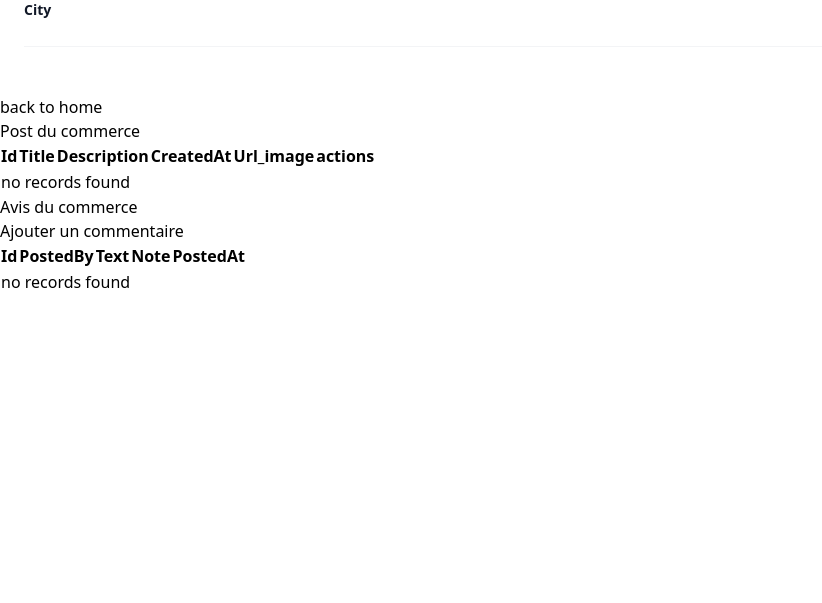
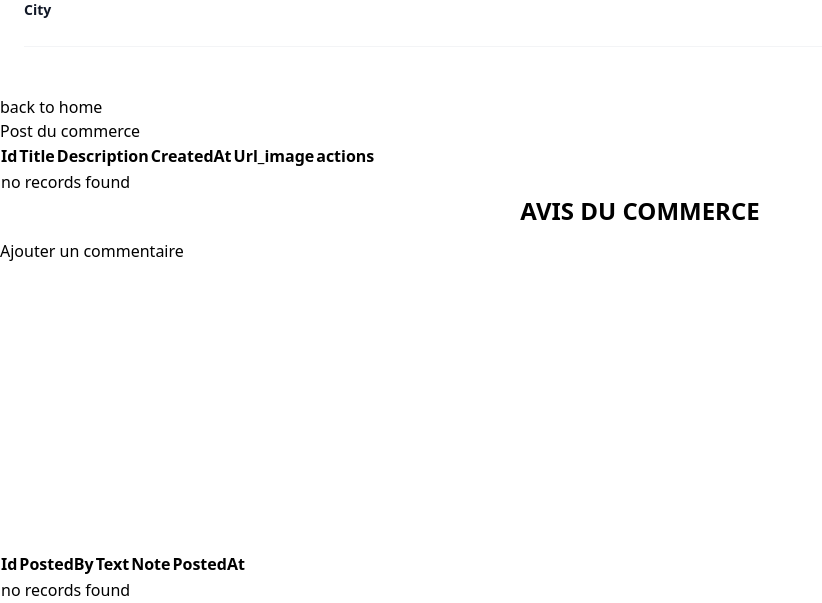
Before and after one commit to matteobnvl/localist, a Symfony app: template templates/shop_keeper/show.html.twig in a window 1280 px wide. Shown: the part 1503-2106 px from the top of the page, without its empty margins (0-822 px from the left). Before the commit the page ends 1791 px from the top, so only its background shows below. Run offline with Twig, Linux system fonts and the light colour scheme; the template is opened without the code that fills it, so the values that code supplies are empty; some libraries are stand-ins or nearby versions.

Commit message:
slider avis front

```diff
--- a/templates/base.html.twig
+++ b/templates/base.html.twig
@@ -10,6 +10,25 @@
         <link href="https://fonts.googleapis.com/css2?family=Inter:wght@300&display=swap" rel="stylesheet">
         <link rel="stylesheet" href="https://cdnjs.cloudflare.com/ajax/libs/font-awesome/6.4.2/css/all.min.css" integrity="sha512-z3gLpd7yknf1YoNbCzqRKc4qyor8gaKU1qmn+CShxbuBusANI9QpRohGBreCFkKxLhei6S9CQXFEbbKuqLg0DA==" crossorigin="anonymous" referrerpolicy="no-referrer" />
         {% block stylesheets %}
+            <style>
+                                /* Stylise la barre de défilement elle-même */
+                .w-full::-webkit-scrollbar {
+                     /* Largeur de la barre de défilement */
+                    display: none !important;
+                }
+
+                /* Stylise la poignée (le curseur) de la barre de défilement */
+                .w-full::-webkit-scrollbar-thumb {
+                    background-color: darkgrey; /* Couleur de la poignée */
+                    outline: 1px solid slategrey; /* Bordure autour de la poignée */
+                    border-radius: 5px; /* Bords arrondis pour la poignée */
+                }
+
+                /* Stylise le fond de la barre de défilement (la piste) */
+                .w-full::-webkit-scrollbar-track {
+                    background: lightgrey; /* Couleur de fond de la piste */
+                }
+            </style>
         {% endblock %}
 
     </head>
--- a/templates/shop_keeper/show.html.twig
+++ b/templates/shop_keeper/show.html.twig
@@ -114,14 +114,46 @@ height: 30rem;
         {% endfor %}
         </tbody>
     </table>
-    {% if app.user %}
-        <a href="{{ path('app_post_new', {'shop_keeper': shop_keeper.id}) }}">Create new</a>
-    {% endif %}
+    <div class="text-center">
+        <h2 class="font-bold uppercase text-2xl mb-3">Avis du commerce</h2>
+        {% if app.user %}
+        <button class="bg-blue-500 px-4 py-2 rounded text-white hover:bg-green-600">
+            <a href="{{ path('app_post_new', {'shop_keeper': shop_keeper.id}) }}">Create new</a>
+        </button>
+        {% endif %}
+    </div>
 
-    <h2>Avis du commerce</h2>
+
     {% if app.user is null %}
         <a href="{{ path('app_notice_new', {'shop_keeper': shop_keeper.id}) }}">Ajouter un commentaire</a>
     {% endif %}
+
+
+        <div class="w-full h-72 overflow-x-auto overflow-y-hidden">
+                <div class="flex ">
+                    {% for notice in notices %}
+                        <div class="flex-none w-64 h-48 bg-gray-200 m-4 text-center rounded-xl">
+                            <div class="mt-10 font-semibold">
+                                <p class="text-xl capitalize">{{notice.postedBy}}</p>
+                            </div>
+                            <br>
+                            <div>
+                                <p>{{notice.text}}</p>
+                            </div>
+                            <br>
+                            {% for i in 1..5 %}
+                                {% if i <= notice.note %}
+                                    <span class="star filled text-yellow-600">&#9733;</span>
+                                {% else %}
+                                    <span class="star">&#9734;</span>
+                                {% endif %}
+                            {% endfor %}
+
+                        </div>
+                    {% endfor %}
+                </div>
+        </div>
+
     <table class="table">
         <thead>
             <tr>
```
Also changed, not shown: 1 other file.
